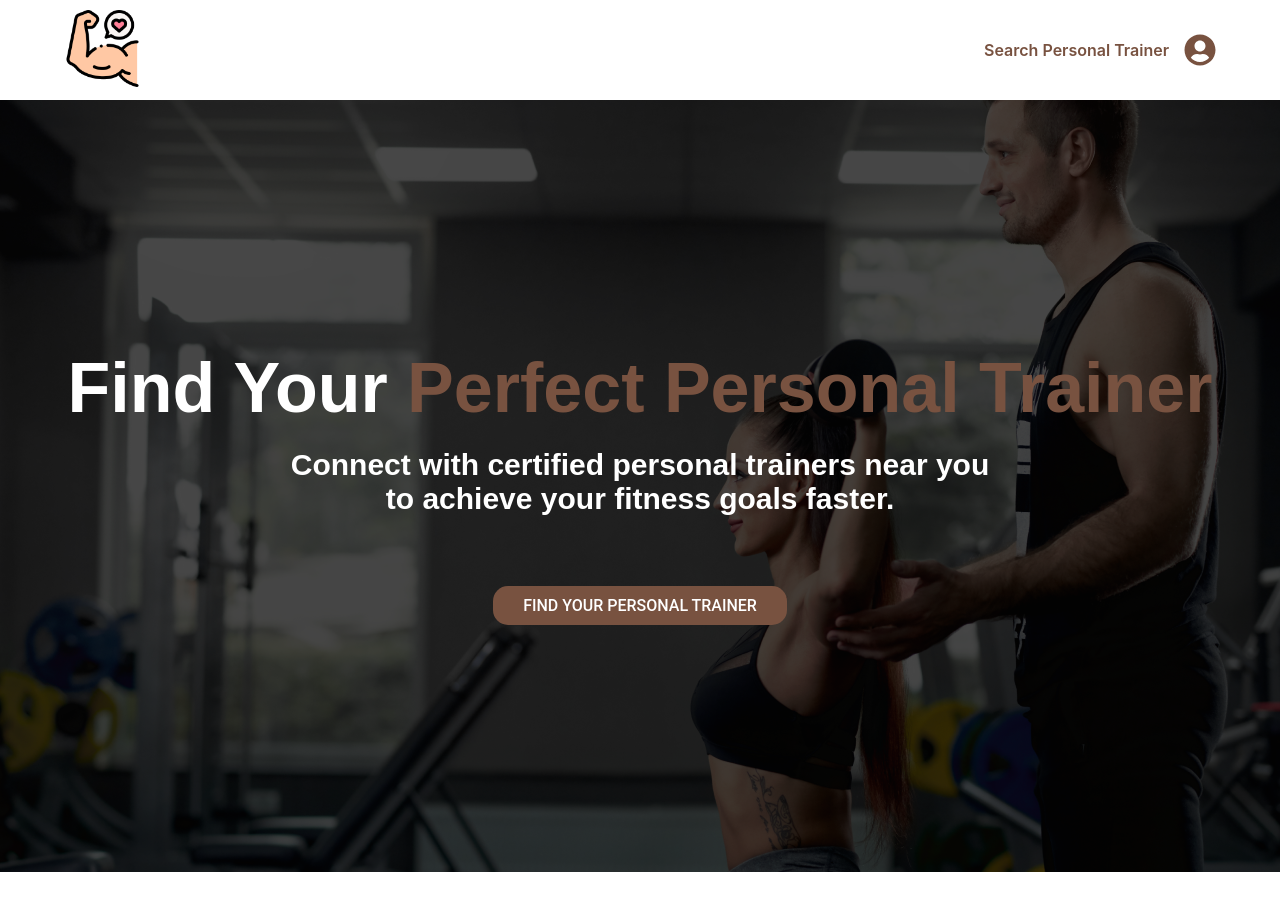
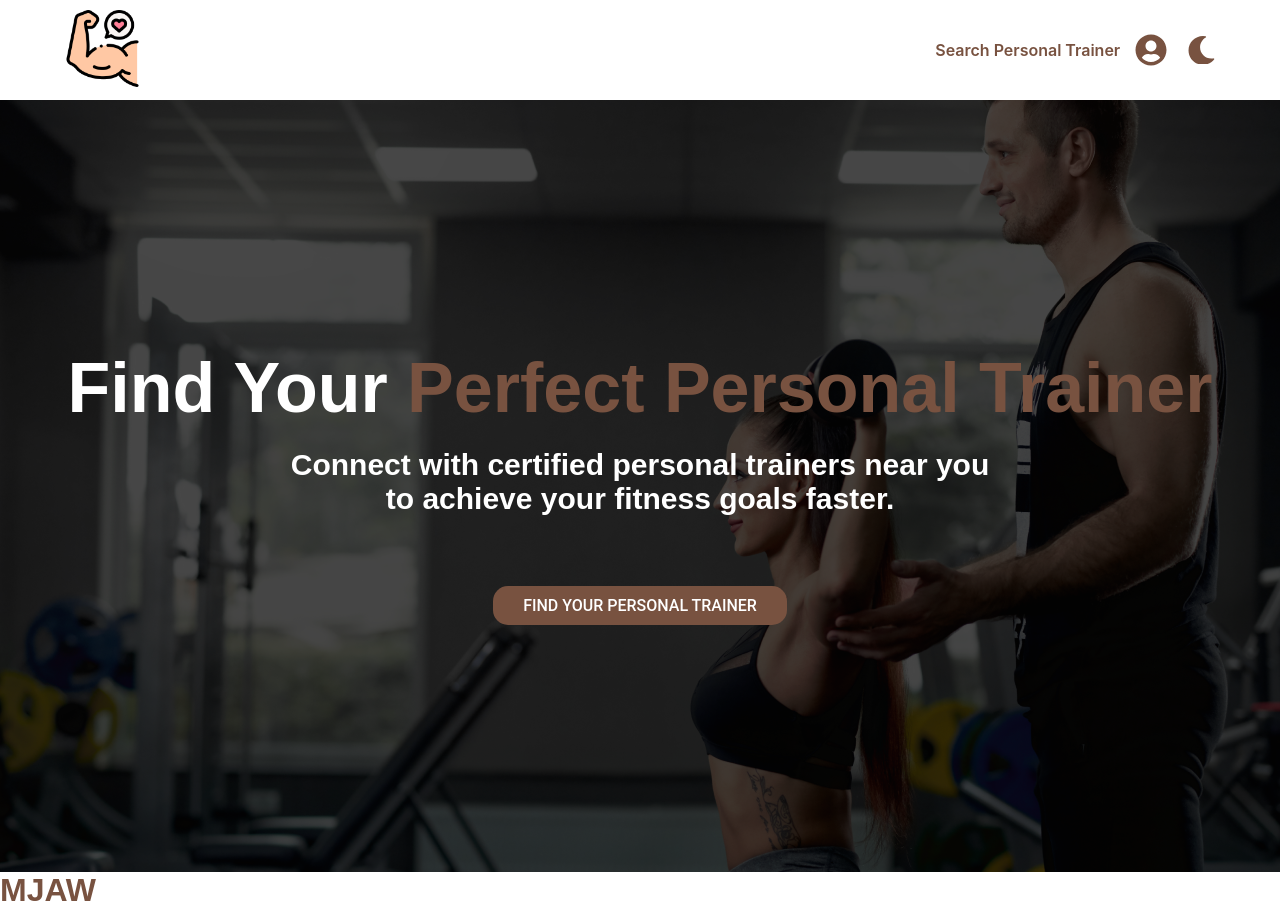
Before and after one commit to Sabinapa/Personal-trainer, a React (Vite) app in the folder frontend/: page / in a window 1280 px wide. Before the commit the page ends 872 px from the top, so only its background shows below. Built offline with nearby package versions, Linux system fonts and the light colour scheme.

Commit message:
Added theme selector

```diff
--- a/frontend/src/App.jsx
+++ b/frontend/src/App.jsx
@@ -5,17 +5,19 @@ import Navbar from './components/Navbar';
 import Homepage from "./pages/Homepage.jsx";
 import Searchpage from "./pages/Searchpage.jsx";
 import Register from './pages/Register.jsx';
+import {ThemeProvider} from "./ThemeContext.jsx";
 
 function App() {
   return (
-    <>
+    <ThemeProvider>
       <Navbar/>
         <Routes>
             <Route path='/' element={<Homepage/>} />
             <Route path='/search-trainers' element={<Searchpage/>} />
             <Route path='/register' element={<Register/>} />
         </Routes>
-    </>
+    </ThemeProvider>
+
   )
 }
 
--- /dev/null
+++ b/frontend/src/ThemeContext.jsx
@@ -0,0 +1,21 @@
+import React, { createContext, useState, useEffect } from 'react';
+
+export const ThemeContext = createContext();
+
+export const ThemeProvider = ({ children }) => {
+    const [theme, setTheme] = useState('light'); // Privzeta tema
+
+    useEffect(() => {
+        document.documentElement.setAttribute('data-theme', theme); // Nastavi `data-theme` atribut na `html` elementu
+    }, [theme]);
+
+    const toggleTheme = () => {
+        setTheme((prevTheme) => (prevTheme === 'light' ? 'dark' : 'light'));
+    };
+
+    return (
+        <ThemeContext.Provider value={{ theme, toggleTheme }}>
+            {children}
+        </ThemeContext.Provider>
+    );
+};
--- a/frontend/src/components/Navbar.jsx
+++ b/frontend/src/components/Navbar.jsx
@@ -4,6 +4,7 @@ import { IoFitnessOutline } from "react-icons/io5";
 import { FaUserCircle } from "react-icons/fa";
 import {Link} from "react-router-dom";
 import logo from "../assets/logotip.png";
+import ThemeToggleButton from './ThemeToggleButton';
 
 const Navbar = () => {
     return (
@@ -23,6 +24,7 @@ const Navbar = () => {
                         Search Personal Trainer
                     </Link>
                     <FaUserCircle className="profile-icon"/>
+                    <ThemeToggleButton/>
                 </div>
             </div>
         </div>
--- /dev/null
+++ b/frontend/src/components/ThemeToggleButton.jsx
@@ -0,0 +1,29 @@
+import '../css/Navbar.css'
+
+import React, { useState, useEffect } from 'react';
+import { FaMoon } from 'react-icons/fa';
+import { LuSun } from "react-icons/lu";
+
+const ThemeToggleButton = () => {
+    const [theme, setTheme] = useState('light');
+
+    useEffect(() => {
+        document.documentElement.setAttribute('data-theme', theme);
+    }, [theme]);
+
+    const toggleTheme = () => {
+        try {
+            setTheme((prevTheme) => (prevTheme === 'light' ? 'dark' : 'light'));
+        } catch (error) {
+            console.error("Error toggling theme:", error);
+        }
+    };
+
+    return (
+        <button onClick={toggleTheme} className="theme-toggle-button">
+            {theme === 'light' ? <FaMoon /> : <LuSun />}
+        </button>
+    );
+};
+
+export default ThemeToggleButton;
--- a/frontend/src/css/App.css
+++ b/frontend/src/css/App.css
@@ -1,3 +1,23 @@
+:root {
+    --background-color: #ffffff;
+    --text-color: #000000;
+    --input-bg: #000000;
+    --button-bg: #785240;
+    --button1-bg: #B6A496;
+    --button-text: #ffffff;
+    --heading1: #785240;
+}
+
+[data-theme="dark"] {
+    --background-color: #B4B8C5;
+    --text-color: #000000;
+    --input-bg: #000000;
+    --button-bg: #35241D;
+    --button1-bg: #866F5B;
+    --button-text: #ffffff;
+    --heading1: #35241D;
+}
+
 * {
     margin: 0;
     padding: 0;
@@ -7,6 +27,12 @@
 body {
     margin: 0;
     padding: 0;
-    font-family: Arial, sans-serif;
-    background-color: white;
+    font-family: Karla, sans-serif;
+    background-color: var(--background-color);
+    transition: background-color 0.3s, color 0.3s;
 }
+h1
+{
+    font-family: Rubik, sans-serif;
+    color: var(--heading1);
+}
--- a/frontend/src/css/Navbar.css
+++ b/frontend/src/css/Navbar.css
@@ -1,12 +1,11 @@
 .header {
     width: 100%;
     height: 100px;
-    background-color: white;
+    background-color: var(--background-color);
     display: flex;
     justify-content: center;
     padding: 10px 0;
 }
-
 .navbar {
     display: flex;
     justify-content: space-between;
@@ -45,3 +44,19 @@
     color: #785240;
     cursor: pointer;
 }
+
+.theme-toggle-button {
+    background: none;
+    border: none;
+    cursor: pointer;
+    padding-left: 20px;
+    font-size: 1.8rem;
+    color: #785240;
+    display: flex;
+    align-items: center;
+    transition: color 0.3s ease;
+}
+
+.theme-toggle-button:hover {
+    color: #9b6a3c; /* Rahlo svetlejši odtenek ob premiku miške */
+}
--- a/frontend/src/pages/Homepage.jsx
+++ b/frontend/src/pages/Homepage.jsx
@@ -3,6 +3,7 @@ import '../css/Homepage.css'
 
 const Homepage = () => {
     return (
+        <>
             <div className="homepage">
                 <h1 className="h1-homepage">
                     <span className="white-text">Find Your </span>
@@ -10,11 +11,15 @@ const Homepage = () => {
                 </h1>
                 <h2 className="h2-homepage">
                     Connect with certified personal trainers near you
-                {<br/>}
+                    <br />
                     to achieve your fitness goals faster.
                 </h2>
                 <button className="cta-button">FIND YOUR PERSONAL TRAINER</button>
             </div>
+            <div className="homepage-content">
+                <h1>MJAW</h1>
+            </div>
+        </>
     );
 };
 export default Homepage;
```
Lines whose indentation alone changed are shown as unchanged.
